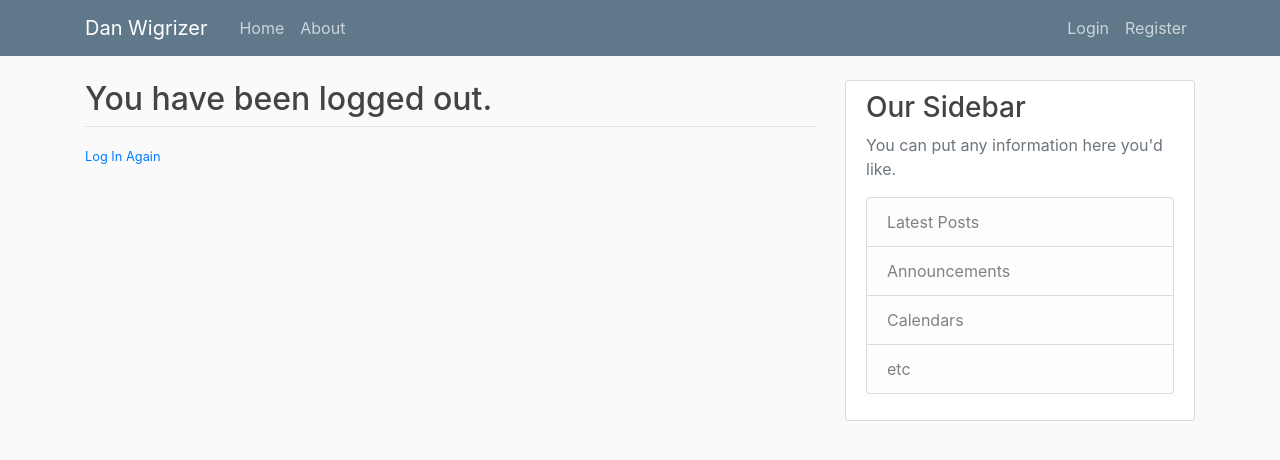
After one commit to danwigrizer/django, a Django app: template magazine/users/templates/users/logout.html in a window 1280 px wide. The commit adds this page. Shown: the top 460 px of the page. Run offline with Django 3.2, Linux system fonts and the light colour scheme; the template is opened without the code that fills it: most values are stand-ins (such as "Sample title", 1, 10 or a date in 2020); some libraries are stand-ins or nearby versions.

Commit message:
Added registration with login & logout system

```diff
--- a/magazine/blog/templates/blog/base.html
+++ b/magazine/blog/templates/blog/base.html
@@ -12,7 +12,7 @@
     <link rel="stylesheet" type="text/css" href="{% static 'blog/main.css' %}">
 
     {% if blog_name %}
-        <title>Blog -- {{ blog_name }} </title>
+        <title> {{ blog_name }} </title>
     {% else %}
          <title>No Title</title>
     {% endif %}
@@ -32,8 +32,13 @@
             </div>
             <!-- Navbar Right Side -->
             <div class="navbar-nav">
-              <a class="nav-item nav-link" href="#">Login</a>
-              <a class="nav-item nav-link" href="{% url 'register' %}">Register</a>
+              {% if user.is_authenticated %}
+                <a class="nav-item nav-link" href="{% url 'logout'%}">Logout</a>
+              {% else %}
+                <a class="nav-item nav-link" href="{% url 'login' %}">Login</a>
+                <a class="nav-item nav-link" href="{% url 'register' %}">Register</a>
+              {% endif %}
+
             </div>
           </div>
         </div>
@@ -55,7 +60,10 @@
         <div class="col-md-4">
           <div class="content-section">
             <h3>Our Sidebar</h3>
-            <p class='text-muted'>You can put any information here you'd like.
+            {% if user.is_authenticated %}
+            <p class="lead">Hello, {{ user.username }}</p>
+            {% endif %}
+            <p class="text-muted">You can put any information here you'd like.
               <ul class="list-group">
                 <li class="list-group-item list-group-item-light">Latest Posts</li>
                 <li class="list-group-item list-group-item-light">Announcements</li>
--- a/magazine/project_blog/settings.py
+++ b/magazine/project_blog/settings.py
@@ -127,3 +127,5 @@ USE_TZ = True
 STATIC_URL = '/static/'
 
 CRISPY_TEMPLATE_PACK = 'bootstrap4'
+
+LOGIN_REDIRECT_URL = 'blog-home'
--- a/magazine/project_blog/urls.py
+++ b/magazine/project_blog/urls.py
@@ -16,11 +16,14 @@ Including another URLconf
 from django.contrib import admin
 from django.urls import path, include
 from users import views as user_views
+from django.contrib.auth import views as auth_views
 # from blog.views import Movie, Post
 
 urlpatterns = [
 
     path('admin/', admin.site.urls),
     path('register/', user_views.register, name='register'),
+    path('login/', auth_views.LoginView.as_view(template_name='users/login.html'), name='login'),
+    path('logout/', auth_views.LogoutView.as_view(template_name='users/logout.html'), name='logout'),
     path('', include('blog.urls')),
 ]
--- /dev/null
+++ b/magazine/users/templates/users/logout.html
@@ -0,0 +1,10 @@
+{% extends "blog/base.html" %}
+{% block content %}
+    <h2> You have been logged out. </h2>
+    <div class="border-top pt-3">
+        <small class="text-muted">
+            <a href="{% url 'login' %}"> Log In Again</a>
+        </small>
+    </div>
+
+{% endblock content %}
--- a/magazine/users/templates/users/register.html
+++ b/magazine/users/templates/users/register.html
@@ -1,6 +1,6 @@
 {% extends "blog/base.html" %}
+{% block content %}
 {% load crispy_forms_tags %}
-{% block content %}
 <div class="content-section">
     <form method="POST">
         {% csrf_token %}
@@ -14,7 +14,7 @@
     </form>
     <div class="border-top pt-3">
         <small class="text-muted">
-            Already have an account? <a class="ml-2" href="#">Sign In</a>
+            Already have an account? <a class="ml-2" href="{% url 'login.html' %}">Sign In</a>
         </small>
     </div>
 </div>
```
Also changed, not shown: magazine/users/templates/users/login.html (added, +22 -0 lines), magazine/users/views.py (+15 -3 lines), magazine/db.sqlite3.
